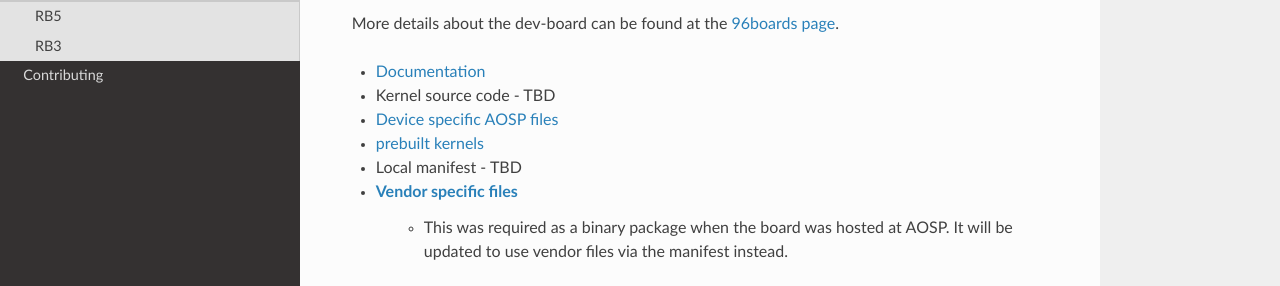
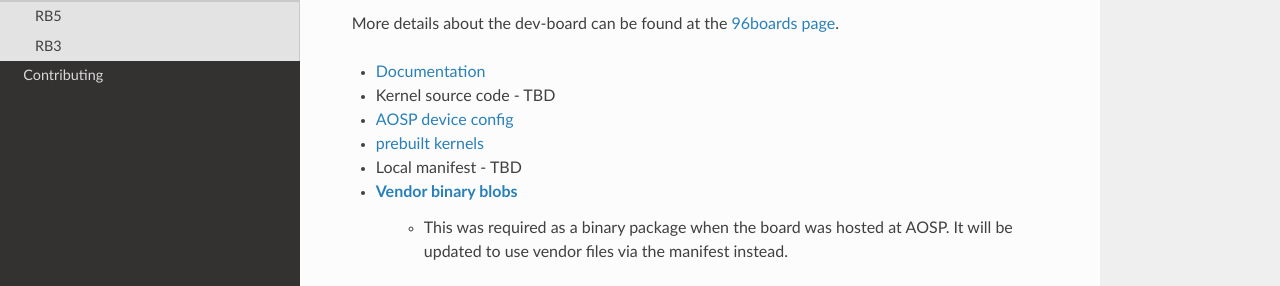
Before and after one commit to sumitsemwal/devboardsforandroid, a Sphinx documentation site: the page built from docs/devices/hikey960.rst, in a window 1280 px wide. Shown: the part 220-506 px from the top of the page. Built offline with Sphinx 7.4.7 and the Read the Docs theme 2.0.0, drawn with Linux system fonts in a browser that asks for light colours.

Commit message:
devices: hikey960: reword key links
For clarity.

Signed-off-by: Sumit Semwal <sumit.semwal@linaro.org>

```diff
--- a/docs/devices/hikey960.rst
+++ b/docs/devices/hikey960.rst
@@ -16,9 +16,9 @@ More details about the dev-board can be found at the `96boards page
 
 - `Documentation <https://www.96boards.org/documentation/consumer/hikey/hikey960/hardware-docs/hardware-user-manual.md.html>`_
 - Kernel source code - TBD
-- `Device specific AOSP files <https://android.googlesource.com/device/linaro/hikey/>`_
+- `AOSP device config  <https://android.googlesource.com/device/linaro/hikey/>`_
 - `prebuilt kernels <https://android.googlesource.com/device/linaro/hikey-kernel/>`_
 - Local manifest - TBD
-- `Vendor specific files <https://gitlab.com/LinaroLtd/linaro-aosp/linaro-vendor-package/-/tree/master/>`_
+- `Vendor binary blobs <https://gitlab.com/LinaroLtd/linaro-aosp/linaro-vendor-package/-/tree/master/>`_
     - This was required as a binary package when the board was hosted at AOSP.
       It will be updated to use vendor files via the manifest instead.
```
